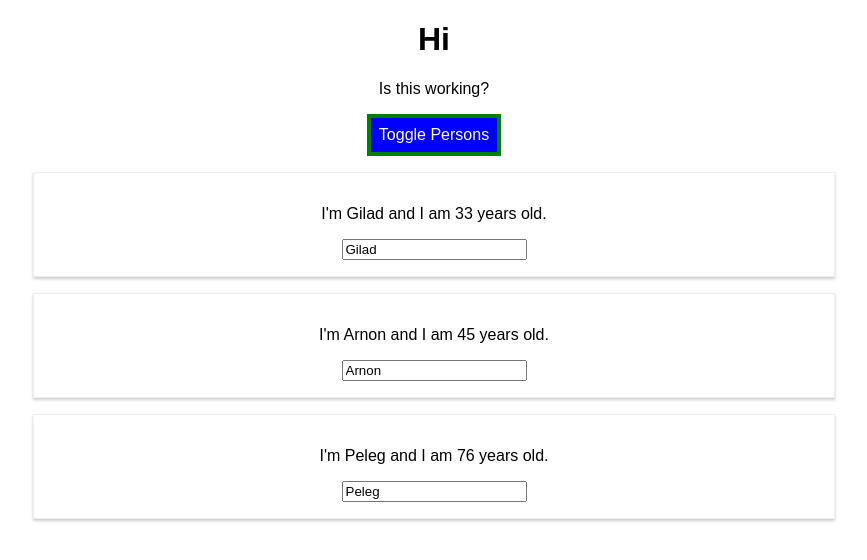
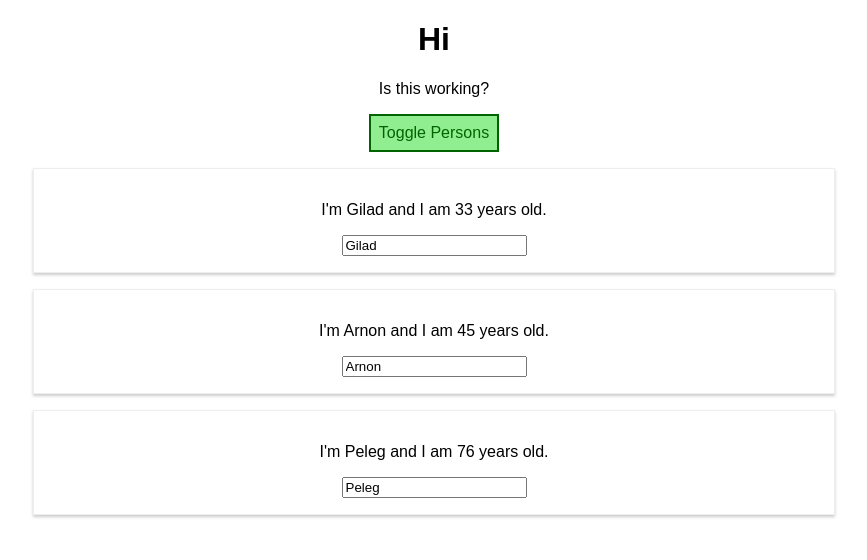
Before and after one commit to Gilad-Gur-Andelman/REACT-UDEMY, a React (Create React App) app: page / in a window 1280 px wide. Both pictures are taken after a click on the button "Toggle Persons". Shown: the top 560 px of the page, without its empty margins (206-1073 px from the left). Built offline with nearby package versions, Linux system fonts and the light colour scheme.

Commit message:
more css and styling features

```diff
--- a/package.json
+++ b/package.json
@@ -4,9 +4,11 @@
   "private": true,
   "dependencies": {
     "js-yaml": "^3.13.1",
+    "radium": "^0.26.0",
     "react": "^16.12.0",
     "react-dom": "^16.12.0",
-    "react-scripts": "1.1.5"
+    "react-scripts": "1.1.5",
+    "styled-components": "^4.4.1"
   },
   "scripts": {
     "start": "react-scripts start",
--- a/src/App.js
+++ b/src/App.js
@@ -1,4 +1,5 @@
 import React, { Component } from 'react';
+
 import './App.css';
 import Person from './Person/Person';
 
@@ -42,10 +43,14 @@ class App extends Component {
       backgroundColor: 'green',
       color: 'white',
       font: 'inherit',
-      border: '4px solid green',
+      border: '2px solid darkgreen',
       padding: '8px',
-      cursor: 'pointer'
-    }
+      cursor: 'pointer',
+      ':hover': {
+        backgroundColor: 'lightblue',
+        color: 'black'
+      }
+    };
 
     let persons = null;
 
@@ -63,7 +68,13 @@ class App extends Component {
         </div>
       );
 
-      style.backgroundColor = 'blue';
+      style.backgroundColor = 'lightgreen';
+      style.color = 'darkgreen';
+      style[':hover'] = {
+        border: '2px solid black',
+        backgroundColor: 'lightblue',
+        color: 'black'
+      }
     }
 
     const classes = [];
@@ -88,4 +99,4 @@ class App extends Component {
   }
 }
 
-export default App;
+export default (App);
--- a/src/Person/Person.js
+++ b/src/Person/Person.js
@@ -1,15 +1,35 @@
 import React from 'react';
+import styled from 'styled-components';
 
-import './Person.css'
+const StyledDiv = styled.div`
+    width: 60%;
+    margin: 16px auto;
+    border: 1px solid #eee;
+    box-shadow: 0 2px 3px #ccc;
+    padding: 16px;
+    text-align: center;
+
+    @media (min-width: 500px): {
+        width: '450px'
+    }
+`
 
 const Person = (props) => {
+    const style = {
+        '@media (min-width: 500px)': {
+            width: '450px'
+        }
+    };
+
     return (
-        <div className="Person">
-            <p onClick={props.click}>I'm {props.name} and I am {props.age} years old.</p>
-            <p>{props.children}</p>
+        //<div className="Person" style={style}>
+        <StyledDiv>
+            < p onClick={props.click} > I'm {props.name} and I am {props.age} years old.</p>
+            < p > {props.children}</p >
             <input type="text" onChange={props.changed} value={props.name} />
-        </div>
+        </StyledDiv>
+        //</div>
     );
 };
 
-export default Person;
+export default (Person);
```
Also changed, not shown: src/Person/Person.css (line endings or trailing spaces), 1 other file (tests, documents, lock files or other folders).
